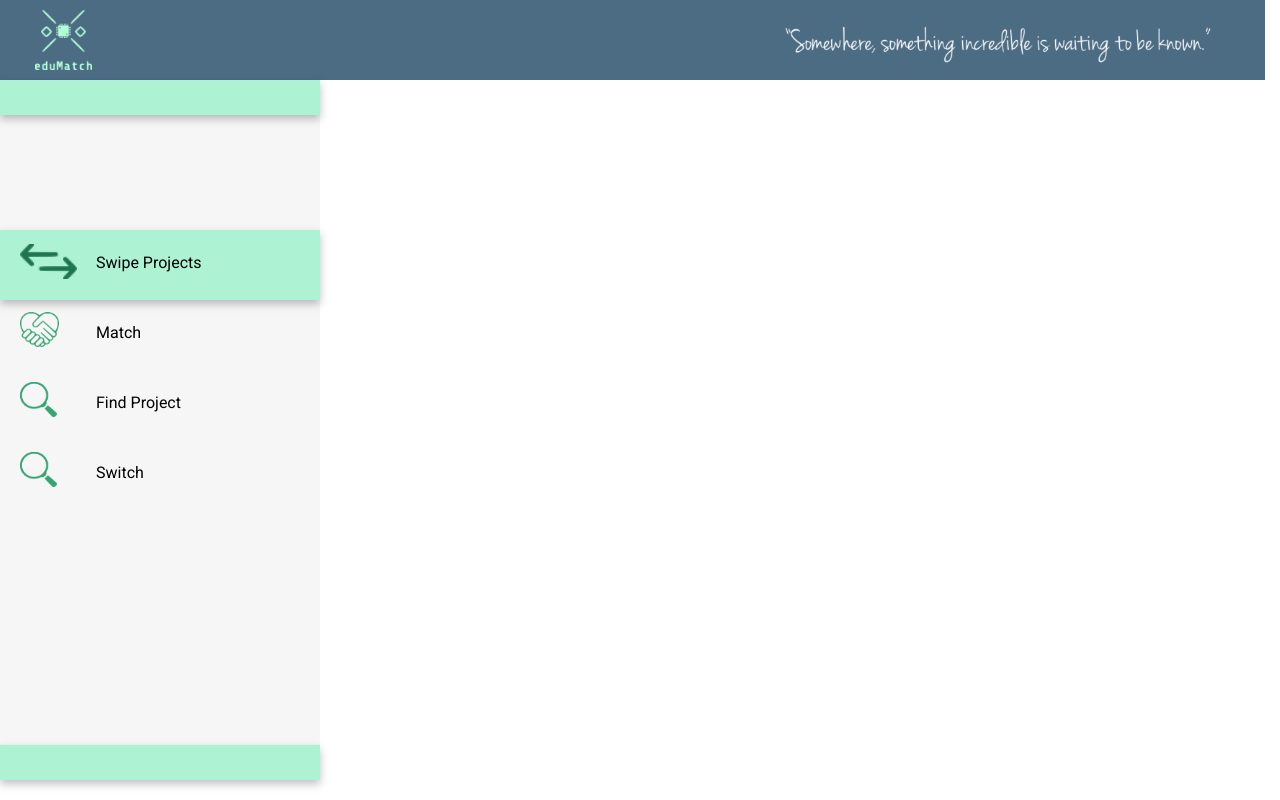
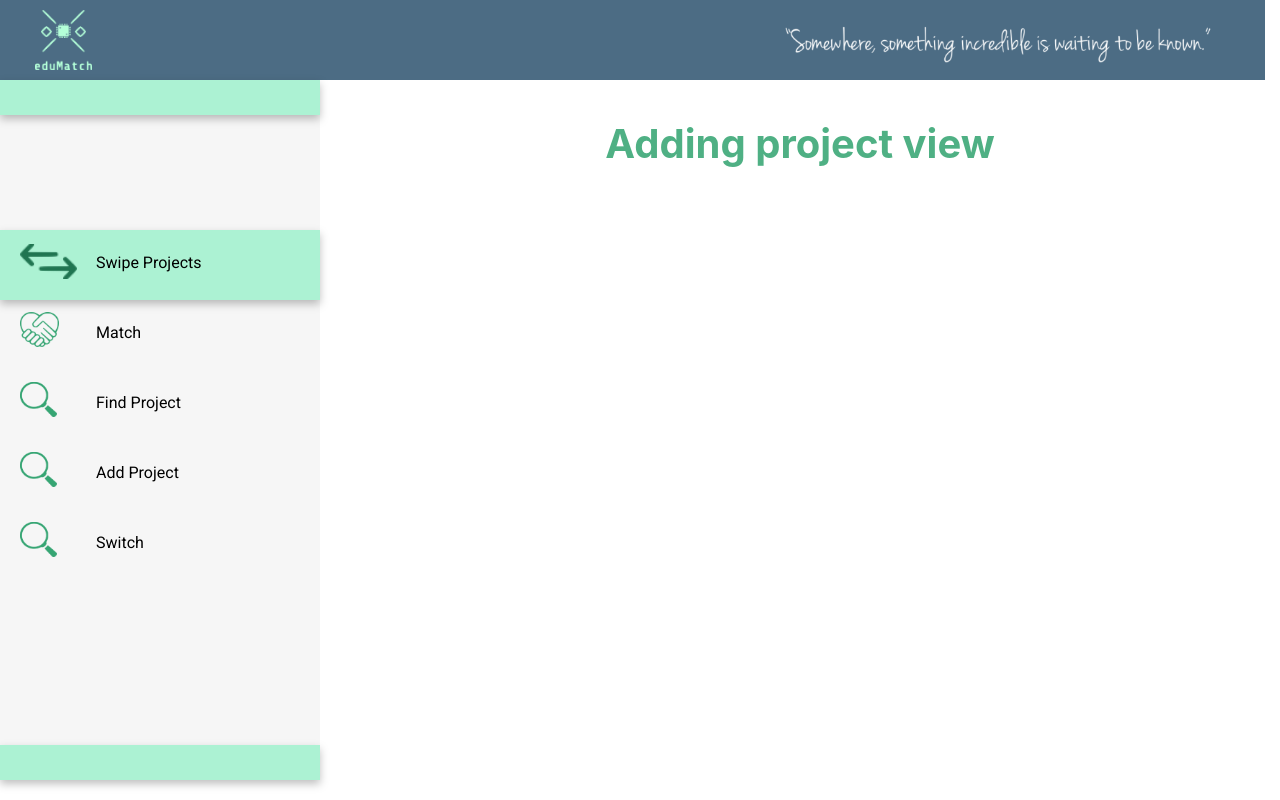
Before and after one commit to KrukowskiJ/EDUHACK2021---UniNetwork, a React (Create React App) app: page /addProject in a window 1280 px wide. Built offline with nearby package versions, Linux system fonts and the light colour scheme.

Commit message:
Adding new view - Add project

```diff
--- a/src/App.js
+++ b/src/App.js
@@ -12,7 +12,7 @@ import TopMenu from "./views/components/TopMenu";
 import LeftMenu from "./views/components/LeftMenu";
 import { Container, Row, Col } from 'react-bootstrap'
 import PerfectScrollbar from 'react-perfect-scrollbar'
-
+import AddProject from './views/AddProject'
 
 function App() {
   return (
@@ -31,6 +31,7 @@ function App() {
               <Route exact path="/matches" component={Matches} />
               <Route path="/profile" component={Profile} />
               <Route path="/swipe" component={Swipe} />
+              <Route path="/addProject" component={AddProject} />
             </div>
 
           </Col>
--- /dev/null
+++ b/src/views/AddProject.js
@@ -0,0 +1,15 @@
+import React from "react";
+import SectionTitle from "./atoms/SectionTitle";
+import styled from "styled-components";
+import { Container, Row, Col } from "react-bootstrap";
+import logo from "../img/matches_header.png";
+import SkillBox from "./atoms/SkillBox";
+import PerfectScrollbar from "react-perfect-scrollbar";
+
+export default () => {
+  return (
+    <>
+      <SectionTitle title="Adding project view" />
+    </>
+  );
+};
--- a/src/views/components/LeftMenu.js
+++ b/src/views/components/LeftMenu.js
@@ -169,6 +169,18 @@ export default () => {
                     </Link> {" "}
                 </Search>
 
+                <Search>
+                    <Link to='addProject'>
+                        <PojemnikZdjecie>
+                            <ImageSearch src = {imageSearch}/>
+                        </PojemnikZdjecie>
+
+                        <TextSearch>Add Project</TextSearch>
+                        <div style={{clear: "both"}}></div>
+                    </Link> {" "}
+                </Search>
+
+
                     <Switch>
             <Link to='profile'>
                 <PojemnikZdjecie>
```
